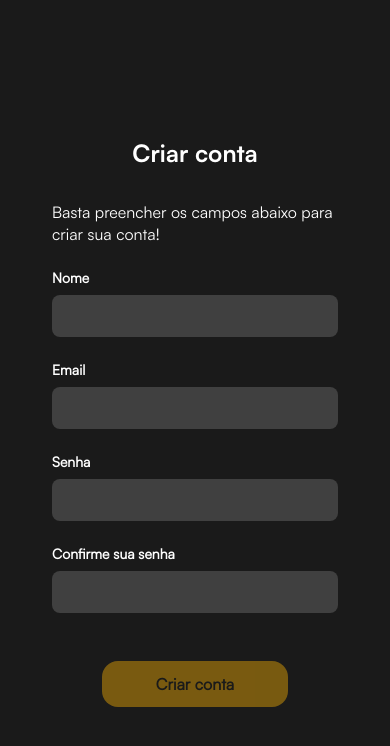
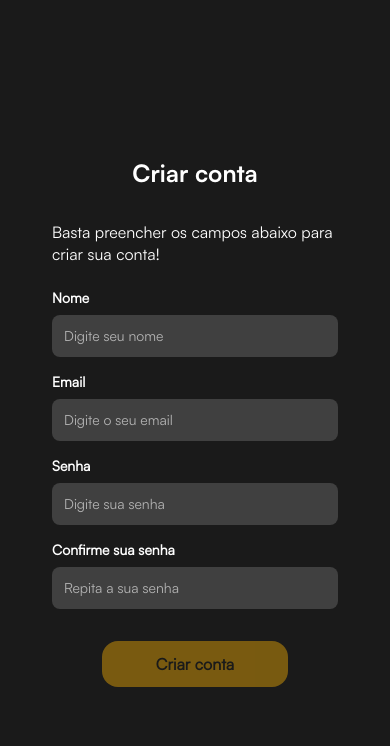
Before and after one commit to Group-HRP/BroCortes, a React Native app: screen /Register in a window 390 px wide. Shown: the top 746 px of the page. Built offline with nearby package versions, Linux system fonts and the light colour scheme.

Commit message:
fix styles interface

```diff
--- a/src/screens/public/LoginScreen.tsx
+++ b/src/screens/public/LoginScreen.tsx
@@ -8,13 +8,17 @@ import { useState } from "react";
 import api from "../../services/axios";
 import { useNavigation } from "@react-navigation/native";
 import { useAuth } from "../../context/AuthContext";
+import { useTheme } from "styled-components/native";
 
 interface LoginScreenProps {
 	navigation: LoginScreenNavigationProp;
 }
 
 export default function LoginScreen({ navigation }: LoginScreenProps) {
+
 	const { login } = useAuth();
+
+	const theme = useTheme();
 
 	const [error, setError] = useState<string | null>(null);
 	const [formLogin, setFormLogin] = useState({
@@ -67,6 +71,7 @@ export default function LoginScreen({ navigation }: LoginScreenProps) {
 				value={formLogin.email}
 				onChangeText={(text) => handleChange("email", text)}
 				placeholder="Email ou telefone"
+				placeholderTextColor={theme.colors.placeholdertext}
 				padding={12}
 				borderRadius={"md"}
 				borderSize={1}
@@ -77,37 +82,38 @@ export default function LoginScreen({ navigation }: LoginScreenProps) {
 				value={formLogin.password}
 				onChangeText={(text) => handleChange("password", text)}
 				placeholder="Senha"
+				placeholderTextColor={theme.colors.placeholdertext}
 				secureTextEntry={true}
 				padding={12}
 				borderRadius={"md"}
 				borderSize={1}
 				fontFamily="regular"
 				marginTop={8}
-				marginBottom={12}
+				marginBottom={4}
 			/>
-			{error && (
+			<View
+				style={{
+					flexDirection: "column",
+					alignItems: "flex-start",
+					width: "100%",
+				}}
+			>
+				<Button marginTop={12}>
+					<ButtonText color="text" fontSize="sm" weight="medium">
+						Esqueceu a senha?
+					</ButtonText>
+				</Button>
+
+				{error && (
 				<Text
 					fontSize="sm"
 					fontWeight="bold"
 					color="accent"
-					marginTop={6}
-					marginBottom={6}
+					marginTop={12}
 				>
 					{error}
 				</Text>
 			)}
-			<View
-				style={{
-					flexDirection: "row",
-					alignItems: "flex-start",
-					width: "100%",
-				}}
-			>
-				<Button>
-					<ButtonText color="text" fontSize="sm" weight="medium">
-						Esqueceu a senha?
-					</ButtonText>
-				</Button>
 			</View>
 			<Button
 				onPress={handleSubmit}
--- a/src/screens/public/RegisterScreen.tsx
+++ b/src/screens/public/RegisterScreen.tsx
@@ -6,9 +6,13 @@ import { Text, Title } from "../../components/Typography";
 import { Alert } from "react-native";
 import api from "../../services/axios";
 import { useNavigation } from "@react-navigation/native";
+import { useTheme } from "styled-components/native";
+
 
 export default function RegisterScreen() {
 	const navigation = useNavigation();
+
+	const theme = useTheme();
 
 	const [formRegister, setFormRegister] = useState({
 		name: "",
@@ -86,7 +90,7 @@ export default function RegisterScreen() {
 					Basta preencher os campos abaixo para criar sua conta!
 				</Text>
 			</CustomContainer>
-			<CustomContainer width={"100%"} marginTop={24} paddingHorizontal={32} gap={24} alignItems="center">
+			<CustomContainer width={"100%"} marginTop={24} paddingHorizontal={32} gap={16} alignItems="center">
 				<CustomContainer width={"100%"}>
 					<Text fontSize="sm" fontWeight="bold" fontFamily="regular">
 						Nome
@@ -94,6 +98,8 @@ export default function RegisterScreen() {
 					<Input
 						value={formRegister.name}
 						onChangeText={(text) => handleChange("name", text)}
+						placeholder="Digite seu nome"
+						placeholderTextColor={theme.colors.placeholdertext}
 						borderRadius={"md"}
 						marginTop={8}
 					/>
@@ -105,6 +111,8 @@ export default function RegisterScreen() {
 					<Input
 						value={formRegister.email}
 						onChangeText={(text) => handleChange("email", text)}
+						placeholder="Digite o seu email"
+						placeholderTextColor={theme.colors.placeholdertext}
 						keyboardType="email-address"
 						borderRadius={"md"}
 						marginTop={8}
@@ -117,6 +125,8 @@ export default function RegisterScreen() {
 					<Input
 						value={formRegister.password}
 						onChangeText={(text) => handleChange("password", text)}
+						placeholder="Digite sua senha"
+						placeholderTextColor={theme.colors.placeholdertext}
 						secureTextEntry={true}
 						borderRadius={"md"}
 						marginTop={8}
@@ -129,6 +139,8 @@ export default function RegisterScreen() {
 					<Input
 						value={repPassword}
 						onChangeText={(text) => setRepPassword(text)}
+						placeholder="Repita a sua senha"
+						placeholderTextColor={theme.colors.placeholdertext}
 						secureTextEntry={true}
 						borderRadius={"md"}
 						marginTop={8}
@@ -151,10 +163,13 @@ export default function RegisterScreen() {
 					paddingVertical={12}
 					paddingHorizontal={24}
 					borderRadius={"lg"}
-					marginTop={24}
+					marginTop={16}
 					alignItems="center"
 					width={186}
 				>
+
+				{/*Colocar mensagem de aviso*/}
+
 					<ButtonText color="background" weight="bold">
 						Criar conta
 					</ButtonText>
--- a/src/theme/index.tsx
+++ b/src/theme/index.tsx
@@ -9,6 +9,7 @@ export interface ThemeColors {
 	accent200: string;
 	accent300: string;
 	text: string;
+	placeholdertext:string;
 	// Adicione outras cores conforme necessário
 }
 
@@ -92,6 +93,7 @@ const theme = {
 		accent200: "#FFD299",
 		accent300: "#E0E0E0",
 		text: "#FFFFFF",
+		placeholdertext: "#FFFFFF99",
 	},
 	fonts: {
 		body: {
```
